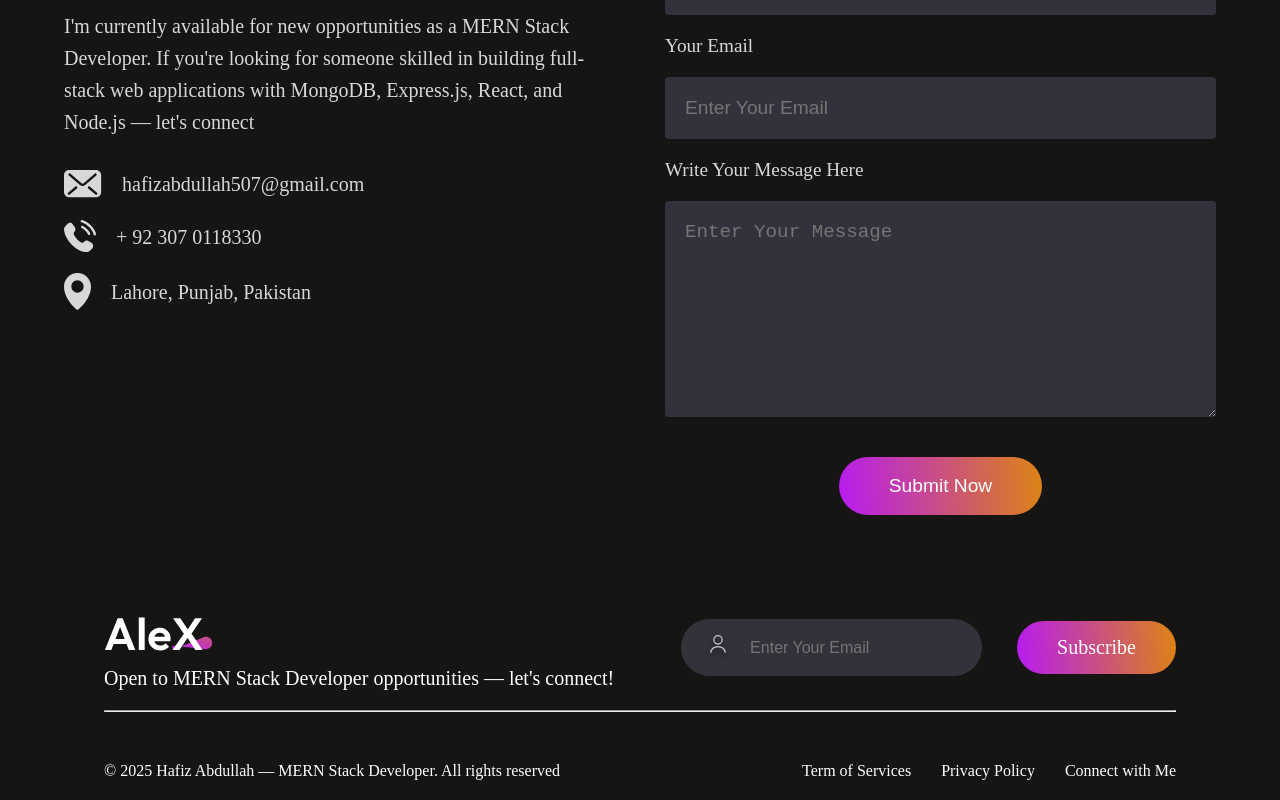
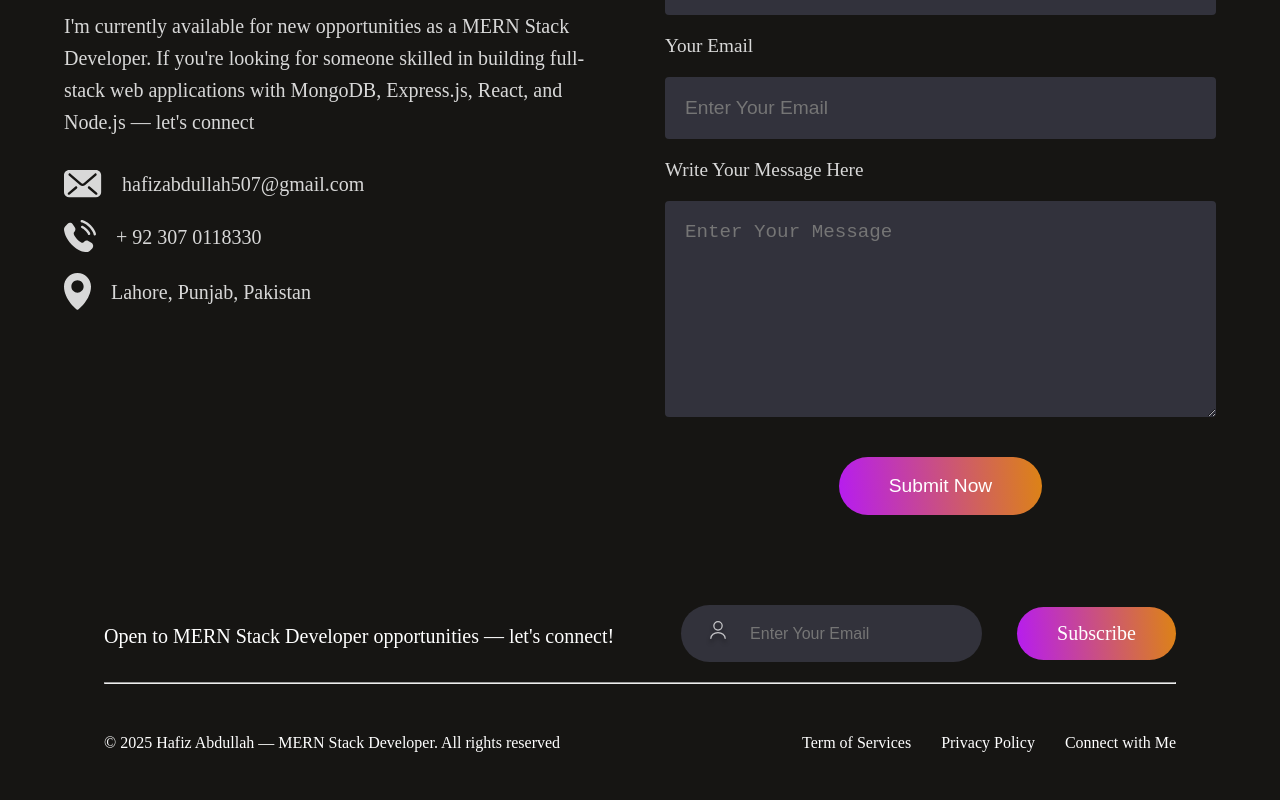
Before and after one commit to Hafiz-Abdullah10/My-Portfolio, a React (Vite) app in the folder portfolio-ab/: page / in a window 1280 px wide. Shown: the part 4633-5433 px from the top of the page. After the commit the page ends 5405 px from the top, so only its background shows below. Built offline with nearby package versions, Linux system fonts and the light colour scheme.

Commit message:
footer updated

```diff
--- a/portfolio-ab/src/components/Footer/Footer.css
+++ b/portfolio-ab/src/components/Footer/Footer.css
@@ -17,6 +17,7 @@
 }
 
 .footer-top-left {
+  margin-top: 20px;
   font-size: 20px;
   flex: 1 1 300px; /* grows and shrinks responsively */
   min-width: 250px;
--- a/portfolio-ab/src/components/Footer/Footer.jsx
+++ b/portfolio-ab/src/components/Footer/Footer.jsx
@@ -14,7 +14,6 @@ const Footer = () => {
     className="footer">
       <div className="footer-top">
         <div className="footer-top-left">
-          <img src={footer_logo} alt="" />
           <p>Open to MERN Stack Developer opportunities — let's connect!</p>
         </div>
         <div className="footer-top-right">
```
